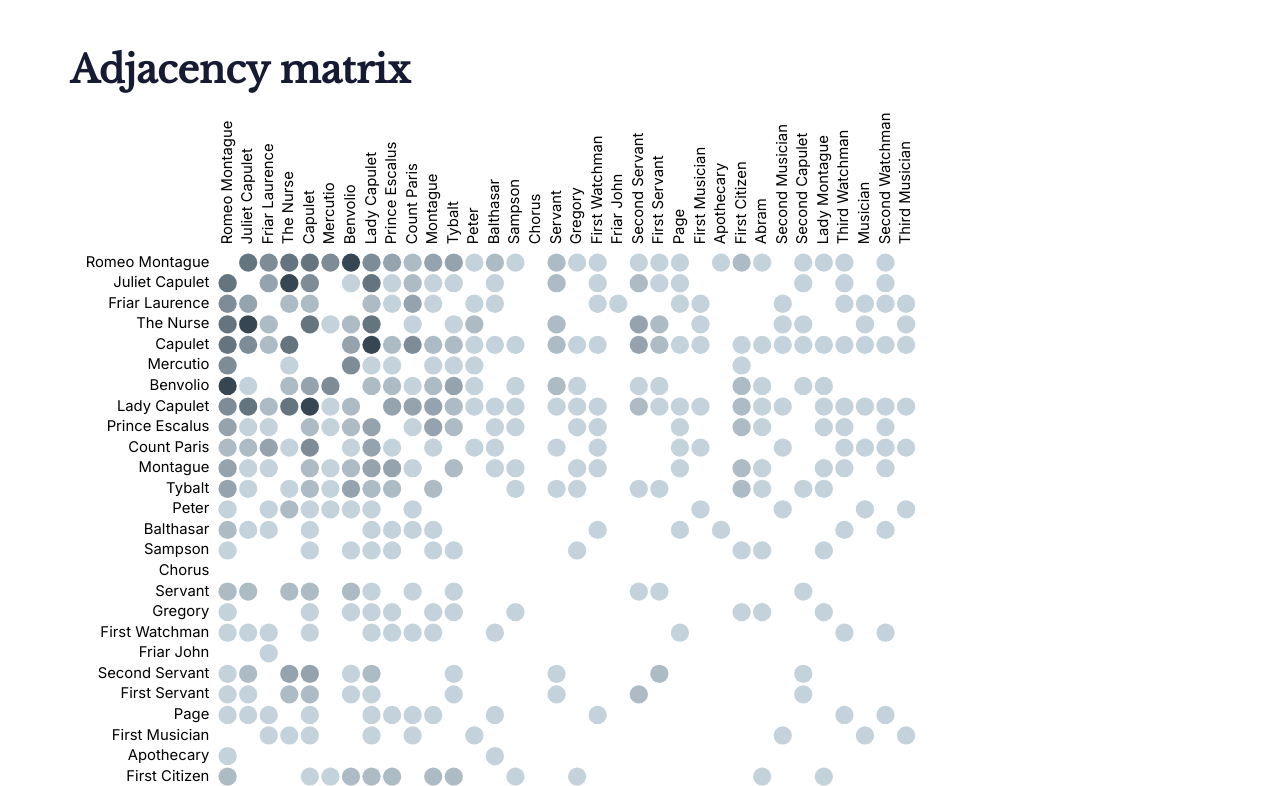
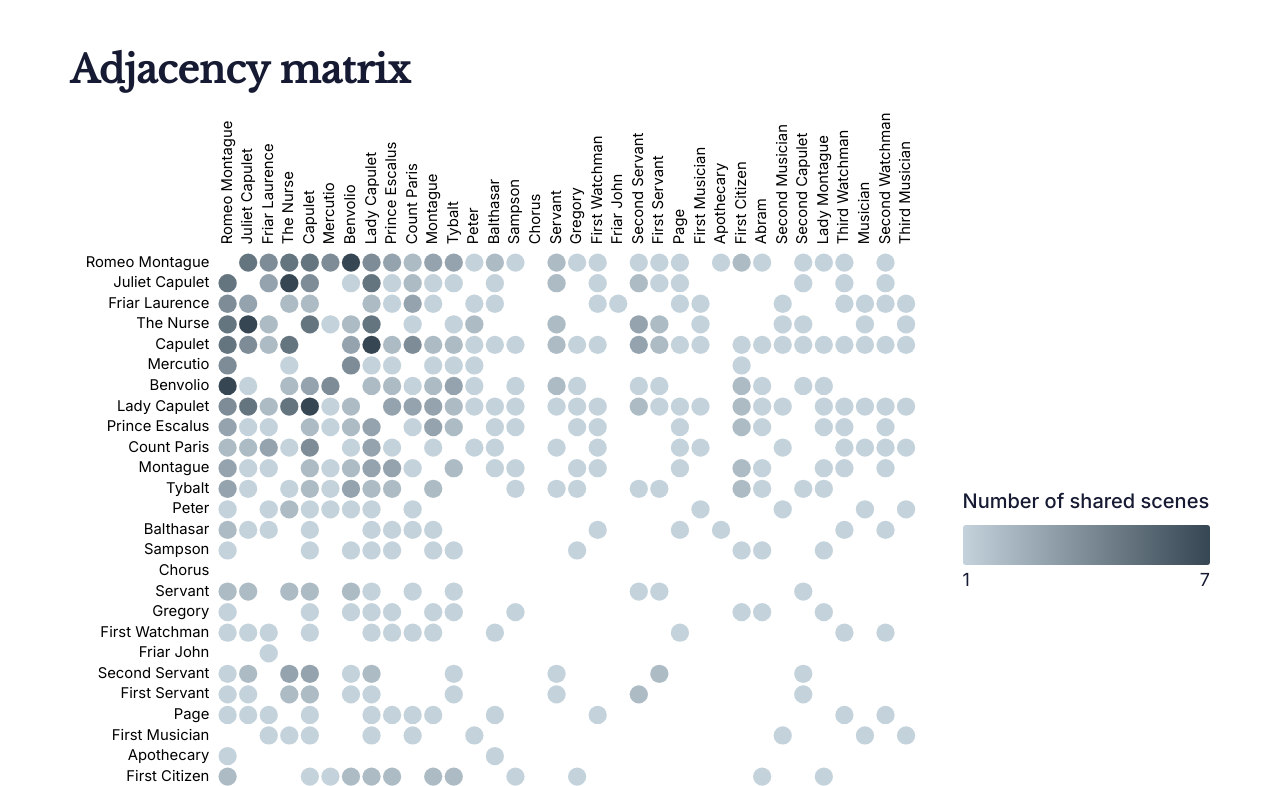
Before and after one commit to d3js-in-action-third-edition/romeo-and-juliet, a website with bundled scripts: page src/index.html in a window 1280 px wide. Shown: the part 742-1528 px from the top of the page. Built offline with nearby package versions, Linux system fonts and the light colour scheme.

Commit message:
Add matrix legend

```diff
--- a/src/css/visualization.css
+++ b/src/css/visualization.css
@@ -24,3 +24,23 @@
   border-radius: 50%;
   border: 3px solid;
 }
+
+/* Adjacency matrix legend */
+.matrix-sidebar {
+  display: flex;
+  flex-direction: column;
+  justify-content: center;
+  height: 100%;
+  padding-left: 15px;
+}
+.matrix-legend .legend-bar {
+  height: 40px;
+  background: rgb(195,210,219);
+  background: linear-gradient(90deg, rgba(195,210,219,1) 0%, rgba(54,70,82,1) 100%);
+  border-radius: 3px;
+}
+.matrix-legend-numbers {
+  display: flex;
+  justify-content: space-between;
+  margin-top: 2px;
+}
--- a/src/index.html
+++ b/src/index.html
@@ -30,7 +30,18 @@
 				<div class="col col-9">
 					<div id="matrix"></div>
 				</div>
-				<div class="col col-3"></div>
+				<div class="col col-3">
+					<div class="matrix-sidebar">
+						<div class="matrix-legend">
+							<h3>Number of shared scenes</h3>
+							<div class="legend-bar"></div>
+							<div class="matrix-legend-numbers">
+								<span>1</span>
+								<span>7</span>
+							</div>
+						</div>
+					</div>
+				</div>
 			</div>
 		</section>
 		<section>
--- a/src/js/matrix.js
+++ b/src/js/matrix.js
@@ -93,4 +93,7 @@ export const drawMatrix = (nodes, edges) => {
       .text(d => d.name)
       .style("font-size", "13px");
 
+
+  // Add interactions
+
 };
```
Also changed, not shown: dist/index.html, 4 other files.
